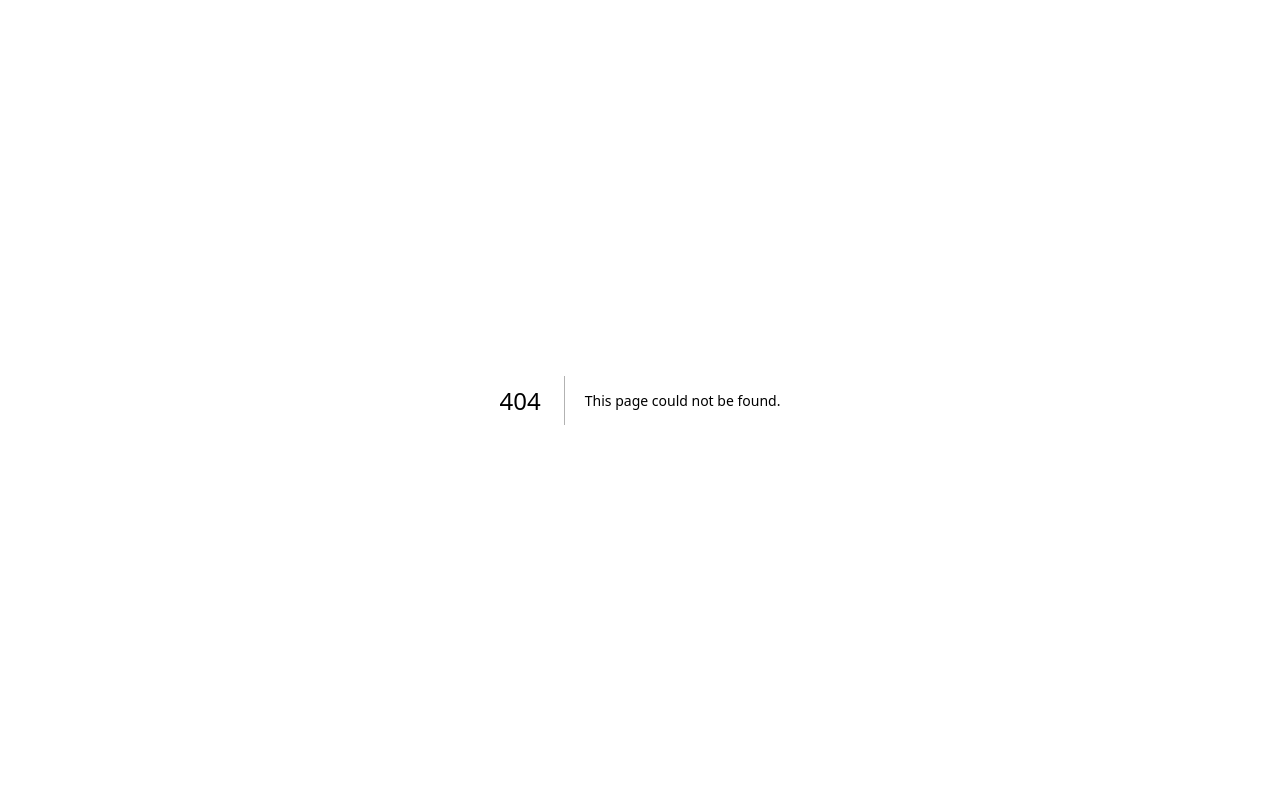
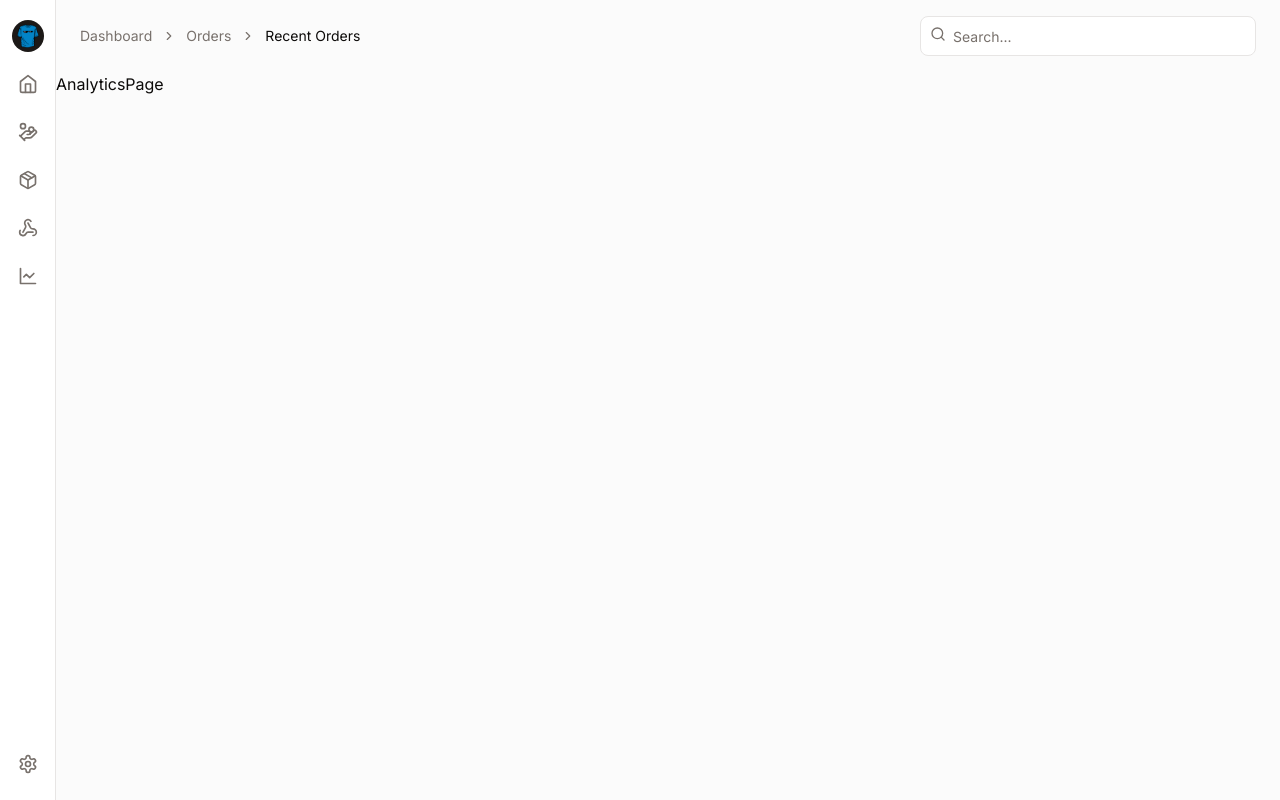
Before and after one commit to trulytribal/utm-colab, a Next.js app: page /dashboard/analytics in a window 1280 px wide. Before the commit this address had no page. Built offline with nearby package versions, Linux system fonts and the light colour scheme.

Commit message:
added db

```diff
--- /dev/null
+++ b/src/app/(dashboard)/dashboard/analytics/page.tsx
@@ -0,0 +1,5 @@
+import React from 'react';
+
+export default function AnalyticsPage() {
+  return <div>AnalyticsPage</div>;
+}
--- /dev/null
+++ b/src/app/(dashboard)/dashboard/landing/page.tsx
@@ -0,0 +1,5 @@
+import React from 'react';
+
+export default function LandingPage() {
+  return <div>LandingPage</div>;
+}
--- /dev/null
+++ b/src/app/(dashboard)/dashboard/links/page.tsx
@@ -0,0 +1,5 @@
+import React from 'react';
+
+export default function LinksPage() {
+  return <div>LinksPage</div>;
+}
--- /dev/null
+++ b/src/app/(dashboard)/dashboard/platforms/page.tsx
@@ -0,0 +1,5 @@
+import React from 'react';
+
+export default function PlatformsPage() {
+  return <div>PlatformsPage</div>;
+}
--- a/src/components/header-logo.tsx
+++ b/src/components/header-logo.tsx
@@ -5,8 +5,8 @@ export const HeaderLogo = () => {
   return (
     <Link href="/">
       <div className="items-center hidden lg:flex">
-        <Image src="/shwirts_logo_2k.png" alt="logo" height={28} width={28} />
-        <p className="font-semibold text-white text-2xl ml-2.5">UTM Colab</p>
+        <Image src="/shwirts_logo_2k.png" alt="logo" height={24} width={24} />
+        {/* <p className="font-semibold text-white text-2xl ml-2.5">UTM Colab</p> */}
       </div>
     </Link>
   );
--- a/src/components/sidebar-header.tsx
+++ b/src/components/sidebar-header.tsx
@@ -26,6 +26,48 @@ import {
 } from '@/components/ui/dropdown-menu';
 import { JSX, SVGProps } from 'react';
 import { UserButton } from '@clerk/nextjs';
+import { HeaderLogo } from './header-logo';
+import { HandCoins, Webhook } from 'lucide-react';
+
+type SidebarLink = {
+  href: string;
+  srTitle: string;
+  tooltip: string;
+  Icon: React.ComponentType<SVGProps<SVGSVGElement>>;
+};
+
+const links: SidebarLink[] = [
+  {
+    href: '/dashboard',
+    srTitle: 'Overview Dashboard',
+    tooltip: 'Dashboard',
+    Icon: HomeIcon,
+  },
+  {
+    href: '/dashboard/landing',
+    srTitle: 'Landing Pages Overview',
+    tooltip: 'Landing Pages',
+    Icon: HandCoins,
+  },
+  {
+    href: '/dashboard/platforms',
+    srTitle: 'Platforms Overview',
+    tooltip: 'Platforms Overview',
+    Icon: PackageIcon,
+  },
+  {
+    href: '/dashboard/links',
+    srTitle: 'Tagged Links Overview',
+    tooltip: 'Links Overview',
+    Icon: Webhook,
+  },
+  {
+    href: '/dashboard/analytics',
+    srTitle: 'Link Performance Overview',
+    tooltip: 'Link Performance Overview',
+    Icon: LineChartIcon,
+  },
+];
 
 export default function SidebarHeader({
   children,
@@ -38,16 +80,30 @@ export default function SidebarHeader({
         <nav className="flex flex-col items-center gap-4 px-2 sm:py-5">
           <TooltipProvider>
             <Link
-              href="#"
+              href="/dashboard"
               className="group flex h-9 w-9 shrink-0 items-center justify-center gap-2 rounded-full bg-primary text-lg font-semibold text-primary-foreground md:h-8 md:w-8 md:text-base"
               prefetch={false}>
-              <Package2Icon className="h-4 w-4 transition-all group-hover:scale-110" />
-              <span className="sr-only">Acme Inc</span>
+              <HeaderLogo />
+              <span className="sr-only">UTM Colab</span>
             </Link>
-            <Tooltip>
+            {links.map((link, index) => (
+              <Tooltip key={index}>
+                <TooltipTrigger asChild>
+                  <Link
+                    href={link.href}
+                    className="flex h-9 w-9 items-center justify-center rounded-lg text-muted-foreground transition-colors hover:text-foreground md:h-8 md:w-8"
+                    prefetch={false}>
+                    <link.Icon className="h-5 w-5" />
+                    <span className="sr-only">{link.srTitle}</span>
+                  </Link>
+                </TooltipTrigger>
+                <TooltipContent side="right">{link.tooltip}</TooltipContent>
+              </Tooltip>
+            ))}
+            {/* <Tooltip>
               <TooltipTrigger asChild>
                 <Link
-                  href="#"
+                  href="/dashboard"
                   className="flex h-9 w-9 items-center justify-center rounded-lg text-muted-foreground transition-colors hover:text-foreground md:h-8 md:w-8"
                   prefetch={false}>
                   <HomeIcon className="h-5 w-5" />
@@ -59,14 +115,14 @@ export default function SidebarHeader({
             <Tooltip>
               <TooltipTrigger asChild>
                 <Link
-                  href="#"
-                  className="flex h-9 w-9 items-center justify-center rounded-lg bg-accent text-accent-foreground transition-colors hover:text-foreground md:h-8 md:w-8"
+                  href="/landing"
+                  className="flex h-9 w-9 items-center justify-center rounded-lg text-accent-foreground transition-colors hover:text-foreground md:h-8 md:w-8"
                   prefetch={false}>
                   <ShoppingCartIcon className="h-5 w-5" />
-                  <span className="sr-only">Orders</span>
+                  <span className="sr-only">Landing Pages</span>
                 </Link>
               </TooltipTrigger>
-              <TooltipContent side="right">Orders</TooltipContent>
+              <TooltipContent side="right">Landing Pages</TooltipContent>
             </Tooltip>
             <Tooltip>
               <TooltipTrigger asChild>
@@ -75,10 +131,10 @@ export default function SidebarHeader({
                   className="flex h-9 w-9 items-center justify-center rounded-lg text-muted-foreground transition-colors hover:text-foreground md:h-8 md:w-8"
                   prefetch={false}>
                   <PackageIcon className="h-5 w-5" />
-                  <span className="sr-only">Products</span>
+                  <span className="sr-only">Platforms</span>
                 </Link>
               </TooltipTrigger>
-              <TooltipContent side="right">Products</TooltipContent>
+              <TooltipContent side="right">Platforms</TooltipContent>
             </Tooltip>
             <Tooltip>
               <TooltipTrigger asChild>
@@ -87,10 +143,10 @@ export default function SidebarHeader({
                   className="flex h-9 w-9 items-center justify-center rounded-lg text-muted-foreground transition-colors hover:text-foreground md:h-8 md:w-8"
                   prefetch={false}>
                   <UsersIcon className="h-5 w-5" />
-                  <span className="sr-only">Customers</span>
+                  <span className="sr-only">Links</span>
                 </Link>
               </TooltipTrigger>
-              <TooltipContent side="right">Customers</TooltipContent>
+              <TooltipContent side="right">Links</TooltipContent>
             </Tooltip>
             <Tooltip>
               <TooltipTrigger asChild>
@@ -99,11 +155,11 @@ export default function SidebarHeader({
                   className="flex h-9 w-9 items-center justify-center rounded-lg text-muted-foreground transition-colors hover:text-foreground md:h-8 md:w-8"
                   prefetch={false}>
                   <LineChartIcon className="h-5 w-5" />
-                  <span className="sr-only">Analytics</span>
+                  <span className="sr-only">Performance</span>
                 </Link>
               </TooltipTrigger>
-              <TooltipContent side="right">Analytics</TooltipContent>
-            </Tooltip>
+              <TooltipContent side="right">Performance</TooltipContent>
+            </Tooltip> */}
           </TooltipProvider>
         </nav>
         <nav className="mt-auto flex flex-col items-center gap-4 px-2 sm:py-5">
--- /dev/null
+++ b/src/server/db/index.ts
@@ -0,0 +1,9 @@
+import { drizzle } from 'drizzle-orm/libsql';
+import { createClient } from '@libsql/client';
+
+const turso = createClient({
+  url: process.env.TURSO_DATABASE_URL!,
+  authToken: process.env.TURSO_AUTH_TOKEN,
+});
+
+export const db = drizzle(turso);
--- /dev/null
+++ b/src/server/db/schema.ts
@@ -0,0 +1,5 @@
+import { sqliteTable, text } from 'drizzle-orm/sqlite-core';
+
+export const demoTable = sqliteTable('demotable', {
+  foo: text('bar').notNull().default('Hey!'),
+});
```
Also changed, not shown: drizzle.config.ts (added, +15 -0 lines), package.json (+9 -3 lines), 1 other file (tests, documents, lock files or other folders).
